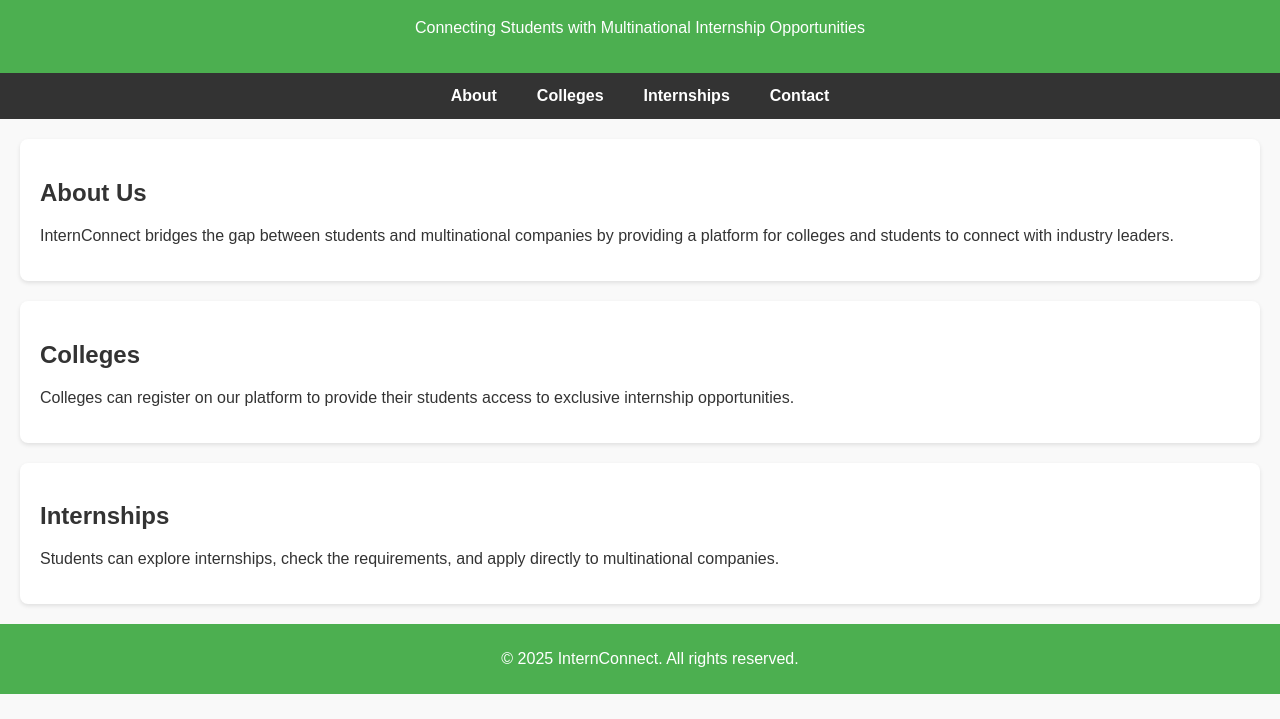
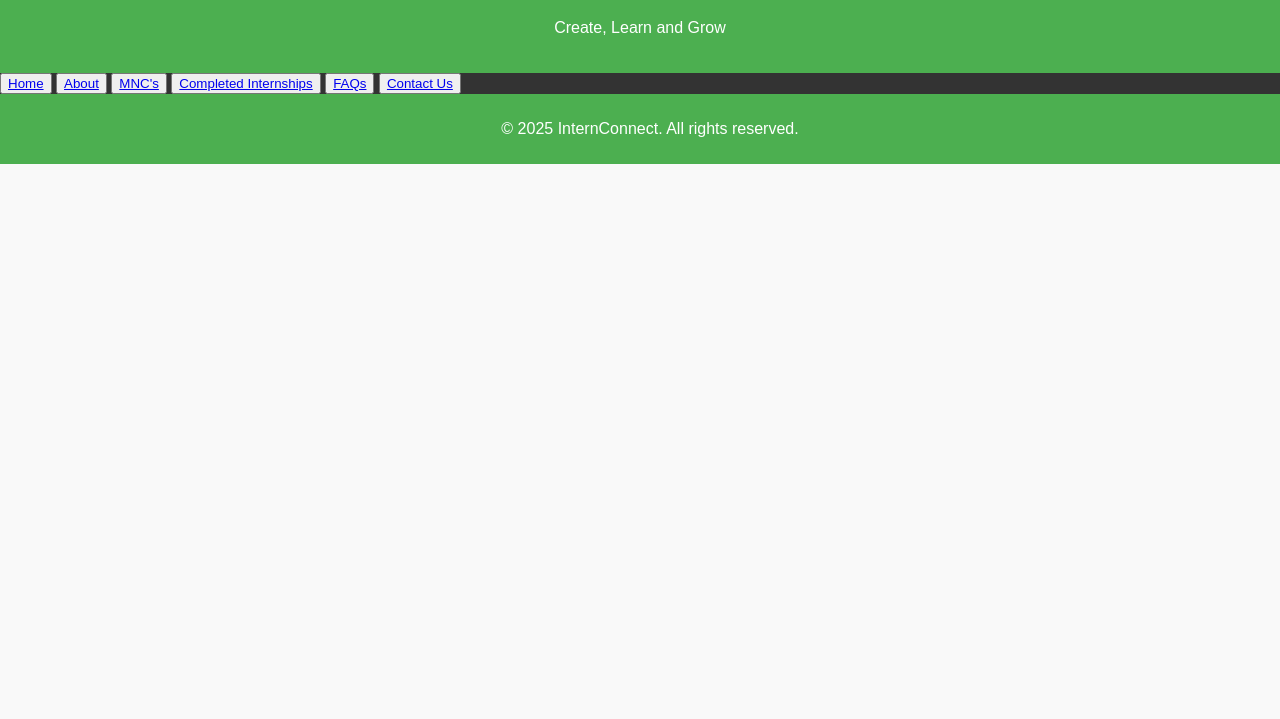
Before and after one commit to MohammedAbdul-Aziz/InternConnect, a plain HTML site: page index.html in a window 1280 px wide. Shown: the part 81-800 px from the top of the page. Drawn offline with Linux system fonts and the light colour scheme.

Commit message:
Update index.html

```diff
--- a/index.html
+++ b/index.html
@@ -3,39 +3,38 @@
 <head>
   <meta charset="UTF-8">
   <meta name="viewport" content="width=device-width, initial-scale=1.0">
-  <title>InternConnect</title>
+  <title><b>InternConnect</b></title>
   <link rel="stylesheet" href="style.css">
 </head>
 <body>
   <header>
     <h1>InternConnect</h1>
-    <p>Connecting Students with Multinational Internship Opportunities</p>
+    <p class="para">Create, Learn and Grow</p>
+
   </header>
 
   <nav>
-    <ul>
-      <li><a href="#about">About</a></li>
-      <li><a href="#colleges">Colleges</a></li>
-      <li><a href="#internships">Internships</a></li>
-      <li><a href="#contact">Contact</a></li>
-    </ul>
+    <div class="button-container">
+      <button class="button">
+        <a href="Home.html">Home</a>
+      </button>
+      <button class="button">
+        <a href="About.html">About</a>
+      </button>
+      <button class="button">
+        <a href="College.html">MNC's</a>
+      </button>
+      <button class="button">
+        <a href="Internships.html">Completed Internships</a>
+      </button>
+      <button class="button">
+        <a href="FAQs.html">FAQs</a>
+      </button>
+      <button class="button">
+        <a href="Contact.html">Contact Us</a>
+      </button>
+    </div>
   </nav>
-
-  <section id="about">
-    <h2>About Us</h2>
-    <p>InternConnect bridges the gap between students and multinational companies by providing a platform for colleges and students to connect with industry leaders.</p>
-  </section>
-
-  <section id="colleges">
-    <h2>Colleges</h2>
-    <p>Colleges can register on our platform to provide their students access to exclusive internship opportunities.</p>
-  </section>
-
-  <section id="internships">
-    <h2>Internships</h2>
-    <p>Students can explore internships, check the requirements, and apply directly to multinational companies.</p>
-  </section>
-
   <footer>
     <p>&copy; 2025 InternConnect. All rights reserved.</p>
   </footer>
```
